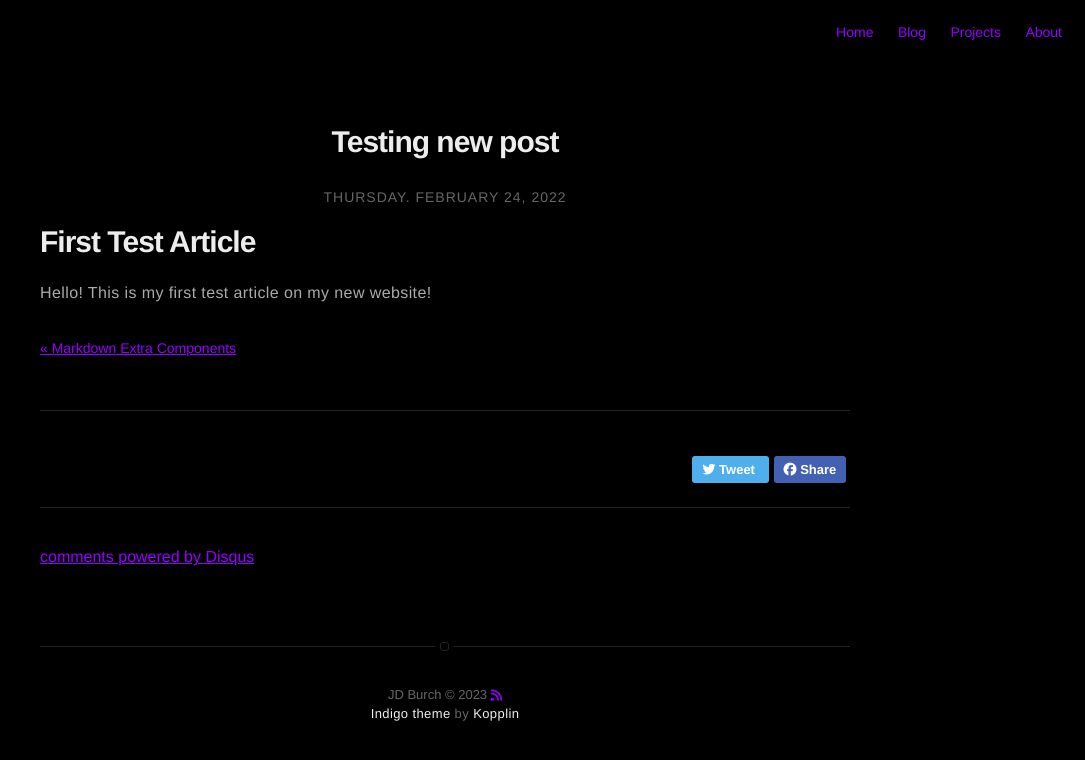
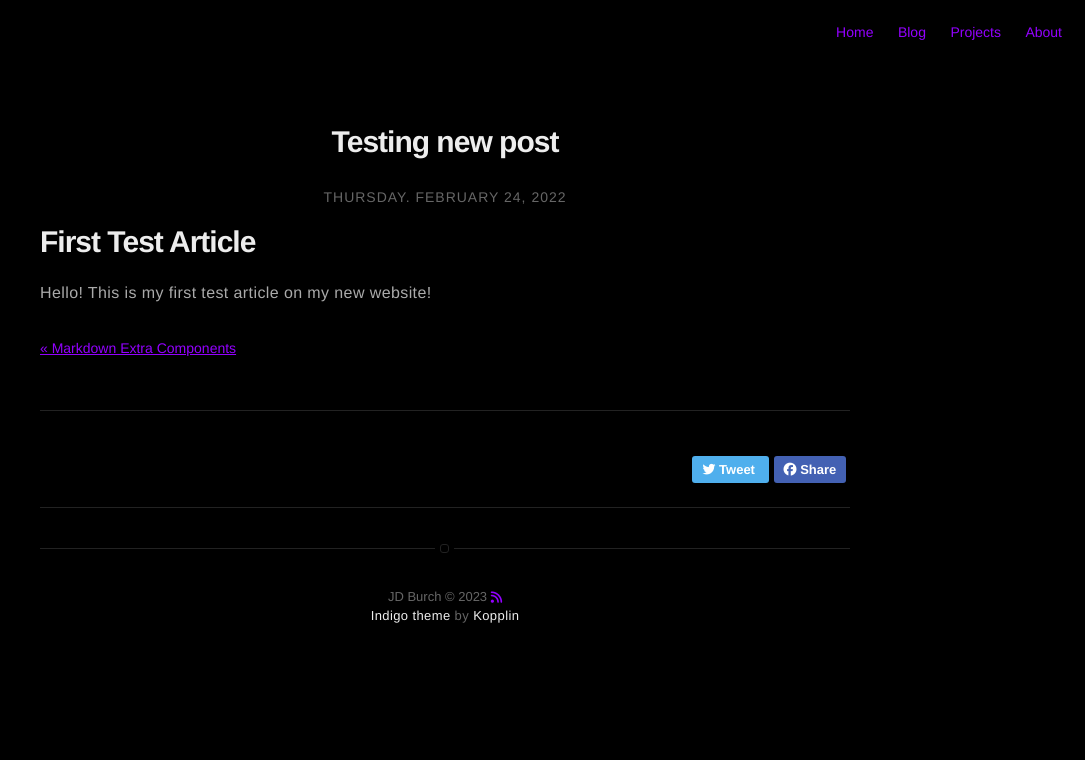
Before and after one commit to JDBurchHuzzah/jdburchhuzzah.github.io, a Jekyll site: the page built from _posts/2022-10-11-Testing-new-post.markdown, in a window 1280 px wide. Shown: the top 760 px of the page, without its empty margins (195-1280 px from the left). Built offline with Jekyll 4.4.1, drawn with Linux system fonts in a browser that asks for light colours; nearby versions of some CDN libraries; comment, search, counter and statistics services are not loaded; some of the changed lines change nothing that is shown.

Commit message:
Update _config.yml

```diff
--- a/_config.yml
+++ b/_config.yml
@@ -30,8 +30,8 @@
 
 # if you don't want comments in your posts, leave categories empty
 disqus:
-  shortname: github # enter this from your disqus account
-  categories: [blog, project] # only show disqus for posts that have these categories
+  shortname: # enter this from your disqus account
+  categories: # only show disqus for posts that have these categories
 
 # if you don't have any of social below, comment the line
 <!--facebook: JD Burch-->
```
